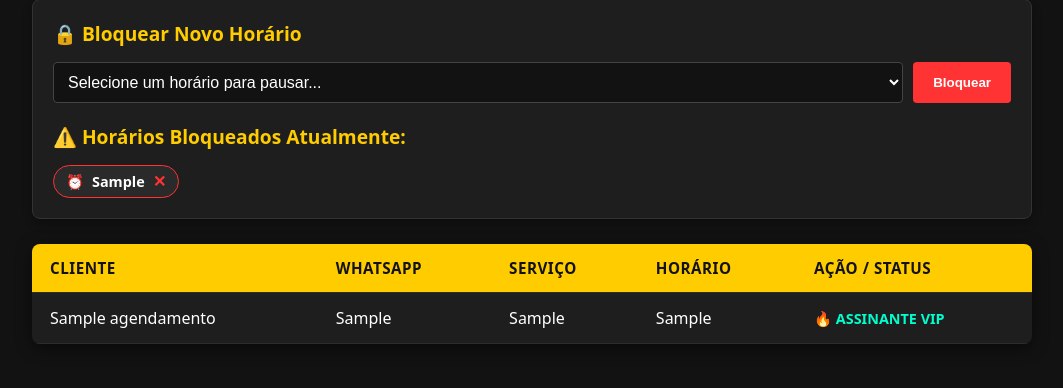
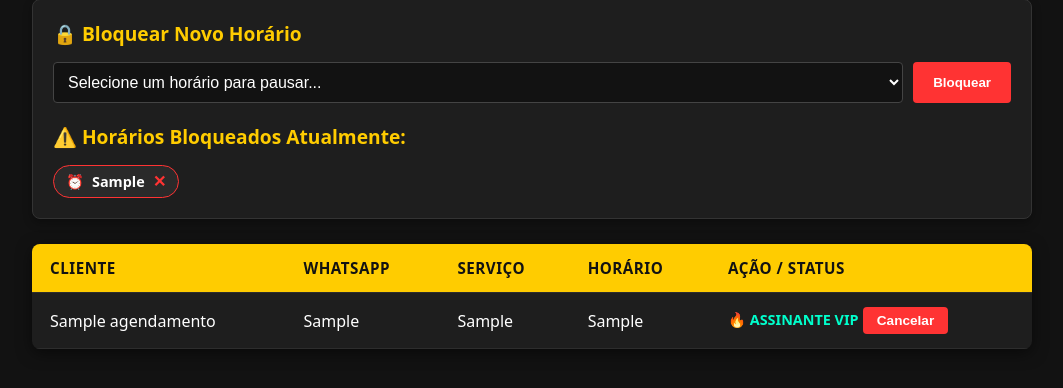
Before and after one commit to madsenkill/sistema-agendamento-barbearia, a Flask app: page /admin in a window 1280 px wide. Shown: the part 230-618 px from the top of the page, without its empty margins (108-1171 px from the left). Run offline with Flask 3, Linux system fonts and the light colour scheme; a user stored in the database is signed in; tables that the repository leaves empty hold one stand-in row (values such as "Sample post").

Commit message:
Feat: adicionada a funçao de cancelar agendamentos

```diff
--- a/app.py
+++ b/app.py
@@ -274,6 +274,31 @@ def bloquear_horario():
     conexao.close()
     return jsonify(resposta)
 
+@app.route('/admin/cancelar-agendamento', methods=['POST'])
+def cancelar_agendamento():
+    # Verifica se o usuário está logado como admin
+    if 'admin' not in session:
+        return jsonify({"status": "erro", "mensagem": "Não autorizado"}), 401
+
+    dados = request.get_json()
+    horario_cliente = dados.get('horario')
+
+    if not horario_cliente:
+        return jsonify({"status": "erro", "mensagem": "Horário inválido"}), 400
+
+    try:
+        conn = sqlite3.connect('barbearia.db')
+        cursor = conn.cursor()
+
+        # Deleta o agendamento daquele horário específico
+        cursor.execute("DELETE FROM agendamentos WHERE horario = ?", (horario_cliente,))
+        conn.commit()
+        conn.close()
+
+        return jsonify({"status": "sucesso", "mensagem": "Agendamento cancelado com sucesso!"})
+    except Exception as e:
+        return jsonify({"status": "erro", "mensagem": str(e)}), 500
+
 @app.route('/admin/liberar-horario', methods=['POST'])
 def liberar_horario():
     if 'admin_logado' not in session:
--- a/templates/admin.html
+++ b/templates/admin.html
@@ -273,6 +273,10 @@
                 border-bottom: none;
                 padding-top: 15px;
                 text-align: center;
+                display: flex;
+                flex-direction: column;
+                gap: 8px;
+                align-items: center;
             }
 
             /* Insere o nome do dado do lado esquerdo usando o "data-label" */
@@ -356,6 +360,10 @@
                         {% else %}
                             <button class="btn-vip" onclick="tornarVIP('{{ agendamento.nome }}', '{{ agendamento.whatsapp }}')">Tornar VIP</button>
                         {% endif %}
+
+                        <button class="btn-bloquear" style="padding: 6px 14px; font-size: 0.85rem; font-weight: bold; border-radius: 4px;" onclick="cancelarAgendamento('{{ agendamento.horario }}')">
+                            Cancelar
+                        </button>
                     </td>
                 </tr>
                 {% endfor %}
@@ -431,6 +439,25 @@
                 }
             });
         }
+
+        // Função para Cancelar Agendamento do Cliente
+        function cancelarAgendamento(horarioAgendado) {
+            if (!confirm(`Tem certeza que deseja cancelar o agendamento das ${horarioAgendado}h? Isso liberará o horário imediatamente.`)) return;
+
+            fetch('/admin/cancelar-agendamento', {
+                method: 'POST',
+                headers: { 'Content-Type': 'application/json' },
+                body: JSON.stringify({ horario: horarioAgendado })
+            })
+            .then(response => response.json())
+            .then(data => {
+                if (data.status === "sucesso") {
+                    location.reload();
+                } else {
+                    alert("Erro ao cancelar: " + data.mensagem);
+                }
+            });
+        }
     </script>
 </body>
 </html>
```
